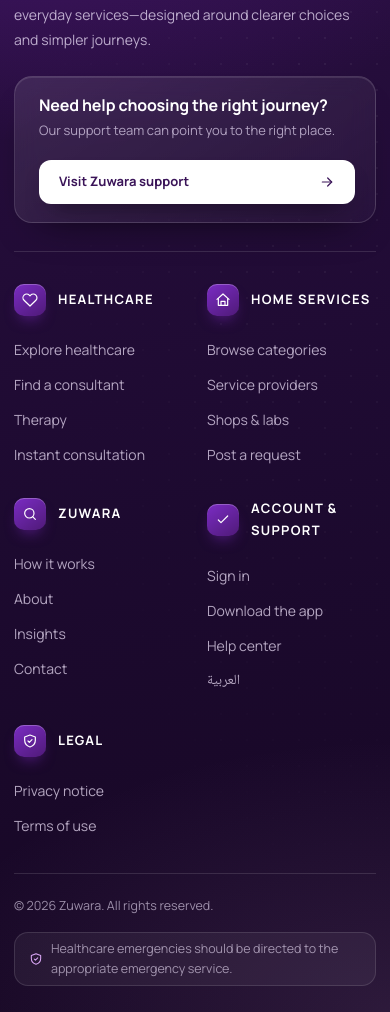
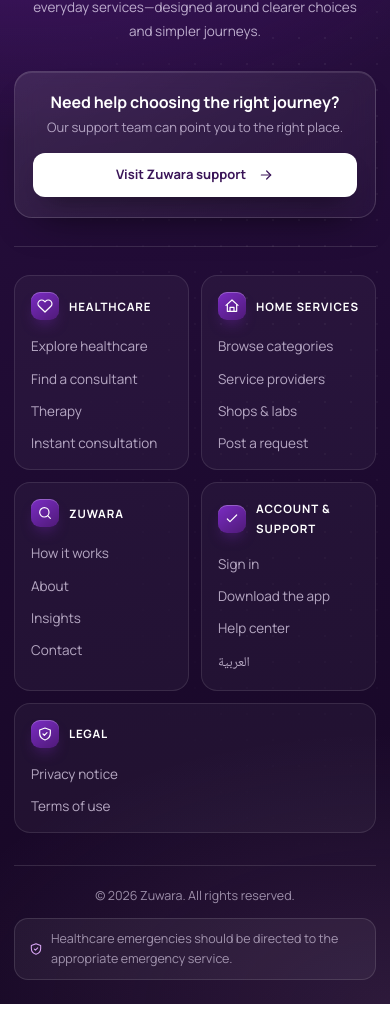
Before and after one commit to sajjadalaqa/zuwara-web-platform, a Next.js app: page /book in a window 390 px wide. Shown: the part 1561-2573 px from the top of the page. Built offline with nearby package versions, Linux system fonts and the light colour scheme; no server answers.

Commit message:
Updated Footer

```diff
--- a/src/components/AboutSection.tsx
+++ b/src/components/AboutSection.tsx
@@ -59,7 +59,7 @@
             About Zuwara
           </span>
           <h2 id="about-heading">
-            Professionals and <span>Personalized Doctors Excellence</span>
+            Professionals and <span>Personalized Consultants Excellence</span>
           </h2>
           <p className={styles.lead}>
             Founded with a bold vision to make elite medical expertise and advanced health technology accessible, human, and effortless for families and enterprises of all sizes. Zuwara combines the warmth of personal home care with cutting-edge digital health tools.
--- a/src/components/Footer.module.css
+++ b/src/components/Footer.module.css
@@ -192,12 +192,62 @@
   .grid { grid-template-columns: repeat(3, minmax(0, 1fr)); }
 }
 @media (max-width: 640px) {
-  .grid { grid-template-columns: repeat(2, minmax(0, 1fr)); row-gap: 28px; }
-  .helpCard { flex-direction: column; align-items: flex-start; }
-  .helpLink { width: 100%; justify-content: space-between; }
-  .bottom { flex-direction: column; align-items: flex-start; }
-  .notice { border-radius: 14px; }
+  .footer { padding-top: 44px; }
+
+  /* intro: centered brand + help card */
+  .intro { align-items: center; gap: 28px; text-align: center; }
+  .brand { max-width: 340px; margin-inline: auto; }
+  .logo { margin-inline: auto; }
+  .brand p { font-size: 13.5px; line-height: 1.75; }
+
+  .helpCard {
+    flex-direction: column;
+    align-items: center;
+    gap: 16px;
+    max-width: none;
+    padding: 20px 18px;
+    text-align: center;
+  }
+  .helpLink { width: 100%; justify-content: center; }
+
+  /* link columns as tidy cards */
+  .grid {
+    grid-template-columns: repeat(2, minmax(0, 1fr));
+    gap: 12px;
+    padding: 28px 0 32px;
+  }
+  .column {
+    padding: 16px 16px 12px;
+    border: 1px solid rgba(255, 255, 255, 0.1);
+    border-radius: 16px;
+    background: rgba(255, 255, 255, 0.04);
+  }
+  .column:last-child { grid-column: 1 / -1; } /* Legal spans full width */
+  .column h3 {
+    gap: 10px;
+    margin-bottom: 12px;
+    font-size: 11.5px;
+    letter-spacing: 0.08em;
+  }
+  .titleIcon { width: 28px; height: 28px; border-radius: 9px; }
+  .column a { font-size: 13.5px; padding: 4px 0; }
+
+  /* bottom bar */
+  .bottom {
+    flex-direction: column;
+    align-items: center;
+    gap: 12px;
+    padding: 20px 0 24px;
+    text-align: center;
+  }
+  .notice {
+    justify-content: center;
+    padding: 10px 14px;
+    border-radius: 14px;
+    text-align: left;
+  }
 }
+
 @media (max-width: 380px) {
   .grid { grid-template-columns: 1fr; }
 }
```
